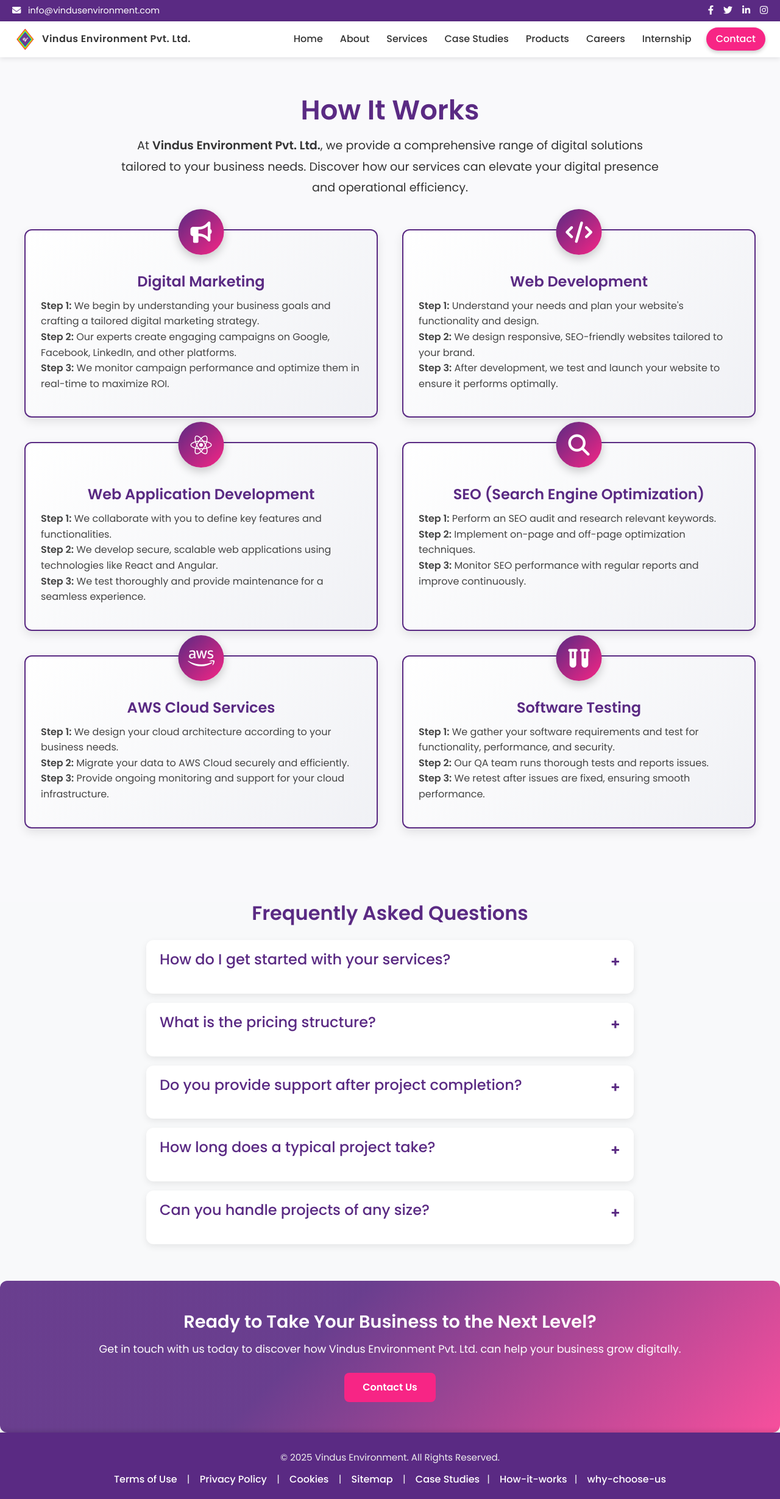
After one commit to vinaykalwala/VindusWebsiteOfficial, a Django app: template templates/pages/howitworks.html in a window 1280 px wide. The commit adds this page. Shown: the whole page at 61% size. Run offline with Django 5.2, Linux system fonts and the light colour scheme; the template is opened without the code that fills it, so the values that code supplies are empty; parts of the project's set-up code (start-up, migrations or seed data) failed here and were passed over.

Commit message:
changes and updates

```diff
--- a/Vindus/urls.py
+++ b/Vindus/urls.py
@@ -50,6 +50,8 @@
     path('jobs/<int:pk>/delete/', job_delete, name='job_delete'),
     path('case_studies', case_studies, name='case_studies'),
     path('jobs/<int:pk>/apply/', apply_for_job, name='apply_for_job'),
+    path('howitworks/',how_it_works,name='how_it_works'),
+    path('whychooseus/',why_choose_us,name='why_choose_us'),
 
 ]
 if settings.DEBUG:
--- /dev/null
+++ b/templates/pages/howitworks.html
@@ -0,0 +1,355 @@
+{% extends 'base.html' %}
+{% load static %}
+{% block content %}
+<link rel="stylesheet" href="https://cdnjs.cloudflare.com/ajax/libs/font-awesome/6.4.0/css/all.min.css">
+
+<style>
+.how-it-works {
+  padding: 60px 20px;
+  text-align: center;
+  background-color: #f9f9fb;
+}
+
+.how-it-works__intro {
+  max-width: 900px;
+  margin: 0 auto 50px;
+}
+
+.how-it-works__intro h1 {
+  font-size: 2.8rem;
+  margin-bottom: 15px;
+  font-weight: bold;
+  color: #5a2a83;
+}
+
+.how-it-works__intro-text {
+  font-size: 1.2rem;
+  line-height: 1.8;
+  color: #333;
+}
+
+.how-it-works__services {
+  display: flex;
+  flex-wrap: wrap;
+  justify-content: center;
+  gap: 40px;
+  margin-bottom: 60px;
+}
+
+.how-it-works__service-card-how {
+  background: linear-gradient(135deg, #fff, #F0F1F5);
+  border: 2px solid #5a2a83; /* updated border to match theme */
+  border-radius: 12px;
+  box-shadow: 0 6px 16px rgba(0, 0, 0, 0.1);
+  flex: 0 0 calc(50% - 40px);
+  padding: 40px 25px 25px 25px;
+  position: relative;
+  transition: transform 0.3s, box-shadow 0.3s;
+}
+
+.how-it-works__service-card-how:hover {
+  transform: translateY(-8px);
+  box-shadow: 0 10px 20px rgba(90, 42, 131, 0.3); /* purple shadow */
+}
+
+.how-it-works__icon-container {
+  position: absolute;
+  top: -35px;
+  left: 50%;
+  transform: translateX(-50%);
+  width: 75px;
+  height: 75px;
+  border-radius: 50%;
+  background: linear-gradient(135deg, #5a2a83, #f72585);
+  display: flex;
+  align-items: center;
+  justify-content: center;
+  box-shadow: 0 6px 15px rgba(0,0,0,0.2);
+}
+
+.how-it-works__icon-container i {
+  font-size: 35px; /* increased size */
+  color: #fff; /* white icons */
+}
+
+.how-it-works__service-title {
+  font-size: 1.5rem;
+  margin: 30px 0 12px;
+  font-weight: 700;
+  color: #5a2a83;
+}
+
+.how-it-works__service-description {
+  font-size: 1rem;
+  line-height: 1.6;
+  color: #444;
+  text-align: left;
+}
+
+/* Responsive */
+@media (max-width: 768px) {
+  .how-it-works__service-card-how {
+    flex: 0 0 100%;
+  }
+}
+
+  /* FAQ Section */
+  .how-it-works__faq {
+    max-width: 800px;
+    margin: 0 auto 60px;
+    text-align: left;
+  }
+
+  .how-it-works__faq-heading {
+    text-align: center;
+    font-size: 2rem;
+    margin-bottom: 25px;
+    font-weight: bold;
+    color: #5a2a83;
+  }
+
+  .how-it-works__accordion-item {
+    background: #fff;
+    margin-bottom: 15px;
+    border-radius: 12px;
+    overflow: hidden;
+    box-shadow: 0 4px 12px rgba(0,0,0,0.08);
+  }
+
+  .how-it-works__accordion-question {
+    display: flex;
+    justify-content: space-between;
+    align-items: center;
+    padding: 18px 22px;
+    cursor: pointer;
+    font-size: 2.4rem;
+    font-weight: 700;
+    color: #5a2a83;
+    margin-bottom: 15px;
+  }
+
+  .how-it-works__accordion-icon {
+    font-size: 1.5rem;
+    color: #5a2a83;
+    transition: transform 0.3s;
+  }
+
+  .how-it-works__accordion-answer {
+    max-height: 0;
+    overflow: hidden;
+    transition: max-height 0.3s ease, padding 0.3s ease;
+    padding: 0 22px;
+    color: #555;
+  }
+
+  .how-it-works__accordion-item.active .how-it-works__accordion-answer {
+    max-height: 300px;
+    padding: 15px 22px;
+  }
+
+  .how-it-works__accordion-item.active .how-it-works__accordion-icon {
+    transform: rotate(45deg);
+  }
+
+  /* CTA Section */
+  .how-it-works__cta {
+    background: linear-gradient(135deg, rgba(90, 42, 131, 0.9) 40%, rgba(247, 37, 133, 0.8) 100%);;
+    color: #fff;
+    text-align: center;
+    padding: 50px 20px;
+    border-radius: 12px;
+    margin-top: 50px;
+  }
+
+  .how-it-works__cta-heading {
+    font-size: 1.8rem;
+    font-weight: 700;
+    margin-bottom: 15px;
+  }
+
+  .how-it-works__cta-text {
+    font-size: 1.1rem;
+    margin-bottom: 25px;
+  }
+
+  .how-it-works__cta-button {
+    background: #f72585;;
+    border: none;
+    padding: 12px 30px;
+    font-size: 1rem;
+    font-weight: bold;
+    border-radius: 8px;
+    cursor: pointer;
+    transition: background 0.3s;
+    color: #fff;
+  }
+
+  .how-it-works__cta-button:hover {
+    background: #f72585;
+  }
+</style>
+
+<!-- How It Works Section -->
+<div class="how-it-works">
+  <!-- Intro Section -->
+  <section class="how-it-works__intro">
+    <h1>How It Works</h1>
+    <p class="how-it-works__intro-text">
+      At <strong>Vindus Environment Pvt. Ltd.</strong>, we provide a comprehensive range of digital solutions tailored to your business needs.
+      Discover how our services can elevate your digital presence and operational efficiency.
+    </p>
+  </section>
+
+  <!-- Services Section -->
+  <section class="how-it-works__services">
+    <div class="how-it-works__service-card-how">
+      <div class="how-it-works__icon-container">
+        <i class="fas fa-bullhorn"></i>
+      </div>
+      <h2 class="how-it-works__service-title">Digital Marketing</h2>
+      <p class="how-it-works__service-description">
+        <strong>Step 1:</strong> We begin by understanding your business goals and crafting a tailored digital marketing strategy.<br/>
+        <strong>Step 2:</strong> Our experts create engaging campaigns on Google, Facebook, LinkedIn, and other platforms.<br/>
+        <strong>Step 3:</strong> We monitor campaign performance and optimize them in real-time to maximize ROI.
+      </p>
+    </div>
+
+    <div class="how-it-works__service-card-how">
+      <div class="how-it-works__icon-container">
+        <i class="fas fa-code"></i>
+      </div>
+      <h2 class="how-it-works__service-title">Web Development</h2>
+      <p class="how-it-works__service-description">
+        <strong>Step 1:</strong> Understand your needs and plan your website's functionality and design.<br/>
+        <strong>Step 2:</strong> We design responsive, SEO-friendly websites tailored to your brand.<br/>
+        <strong>Step 3:</strong> After development, we test and launch your website to ensure it performs optimally.
+      </p>
+    </div>
+
+    <div class="how-it-works__service-card-how">
+      <div class="how-it-works__icon-container">
+        <i class="fab fa-react"></i>
+      </div>
+      <h2 class="how-it-works__service-title">Web Application Development</h2>
+      <p class="how-it-works__service-description">
+        <strong>Step 1:</strong> We collaborate with you to define key features and functionalities.<br/>
+        <strong>Step 2:</strong> We develop secure, scalable web applications using technologies like React and Angular.<br/>
+        <strong>Step 3:</strong> We test thoroughly and provide maintenance for a seamless experience.
+      </p>
+    </div>
+
+    <div class="how-it-works__service-card-how">
+      <div class="how-it-works__icon-container">
+        <i class="fas fa-search"></i>
+      </div>
+      <h2 class="how-it-works__service-title">SEO (Search Engine Optimization)</h2>
+      <p class="how-it-works__service-description">
+        <strong>Step 1:</strong> Perform an SEO audit and research relevant keywords.<br/>
+        <strong>Step 2:</strong> Implement on-page and off-page optimization techniques.<br/>
+        <strong>Step 3:</strong> Monitor SEO performance with regular reports and improve continuously.
+      </p>
+    </div>
+
+    <div class="how-it-works__service-card-how">
+      <div class="how-it-works__icon-container">
+        <i class="fab fa-aws"></i>
+      </div>
+      <h2 class="how-it-works__service-title">AWS Cloud Services</h2>
+      <p class="how-it-works__service-description">
+        <strong>Step 1:</strong> We design your cloud architecture according to your business needs.<br/>
+        <strong>Step 2:</strong> Migrate your data to AWS Cloud securely and efficiently.<br/>
+        <strong>Step 3:</strong> Provide ongoing monitoring and support for your cloud infrastructure.
+      </p>
+    </div>
+
+    <div class="how-it-works__service-card-how">
+      <div class="how-it-works__icon-container">
+        <i class="fas fa-vials"></i>
+      </div>
+      <h2 class="how-it-works__service-title">Software Testing</h2>
+      <p class="how-it-works__service-description">
+        <strong>Step 1:</strong> We gather your software requirements and test for functionality, performance, and security.<br/>
+        <strong>Step 2:</strong> Our QA team runs thorough tests and reports issues.<br/>
+        <strong>Step 3:</strong> We retest after issues are fixed, ensuring smooth performance.
+      </p>
+    </div>
+  </section>
+</div>
+
+
+  <!-- FAQ Section -->
+  <section class="how-it-works__faq">
+    <h2 class="how-it-works__faq-heading">Frequently Asked Questions</h2>
+    <div class="how-it-works__accordion">
+      <div class="how-it-works__accordion-item">
+        <div class="how-it-works__accordion-question">
+          <h4>How do I get started with your services?</h4>
+          <span class="how-it-works__accordion-icon">+</span>
+        </div>
+        <div class="how-it-works__accordion-answer">
+          <p>Simply contact us through the 'Contact Us' button, and our team will guide you through the onboarding process.</p>
+        </div>
+      </div>
+
+      <div class="how-it-works__accordion-item">
+        <div class="how-it-works__accordion-question">
+          <h4>What is the pricing structure?</h4>
+          <span class="how-it-works__accordion-icon">+</span>
+        </div>
+        <div class="how-it-works__accordion-answer">
+          <p>We offer customized pricing based on the specific needs of your business. Contact us for a detailed quote.</p>
+        </div>
+      </div>
+
+      <div class="how-it-works__accordion-item">
+        <div class="how-it-works__accordion-question">
+          <h4>Do you provide support after project completion?</h4>
+          <span class="how-it-works__accordion-icon">+</span>
+        </div>
+        <div class="how-it-works__accordion-answer">
+          <p>Yes, we offer ongoing support and maintenance services to ensure your digital solutions remain effective.</p>
+        </div>
+      </div>
+
+      <div class="how-it-works__accordion-item">
+        <div class="how-it-works__accordion-question">
+          <h4>How long does a typical project take?</h4>
+          <span class="how-it-works__accordion-icon">+</span>
+        </div>
+        <div class="how-it-works__accordion-answer">
+          <p>Project timelines vary based on complexity and scope. During the consultation phase, we'll provide a detailed timeline.</p>
+        </div>
+      </div>
+
+      <div class="how-it-works__accordion-item">
+        <div class="how-it-works__accordion-question">
+          <h4>Can you handle projects of any size?</h4>
+          <span class="how-it-works__accordion-icon">+</span>
+        </div>
+        <div class="how-it-works__accordion-answer">
+          <p>Absolutely! We cater to businesses of all sizes, from startups to large enterprises.</p>
+        </div>
+      </div>
+    </div>
+  </section>
+
+  <!-- CTA Section -->
+  <section class="how-it-works__cta">
+    <h2 class="how-it-works__cta-heading">Ready to Take Your Business to the Next Level?</h2>
+    <p class="how-it-works__cta-text">
+      Get in touch with us today to discover how Vindus Environment Pvt. Ltd. can help your business grow digitally.
+    </p>
+    <button class="how-it-works__cta-button" onclick="window.location.href='/contact'">Contact Us</button>
+  </section>
+</div>
+
+<script>
+  document.querySelectorAll(".how-it-works__accordion-question").forEach(item => {
+    item.addEventListener("click", () => {
+      const parent = item.parentElement;
+      parent.classList.toggle("active");
+    });
+  });
+</script>
+
+{% endblock %}
```
Also changed, not shown: templates/pages/about.html (+72 -0 lines), static/images/vinduswhychooseus.jpeg (added), templates/pages/whychooseus.html (added).
